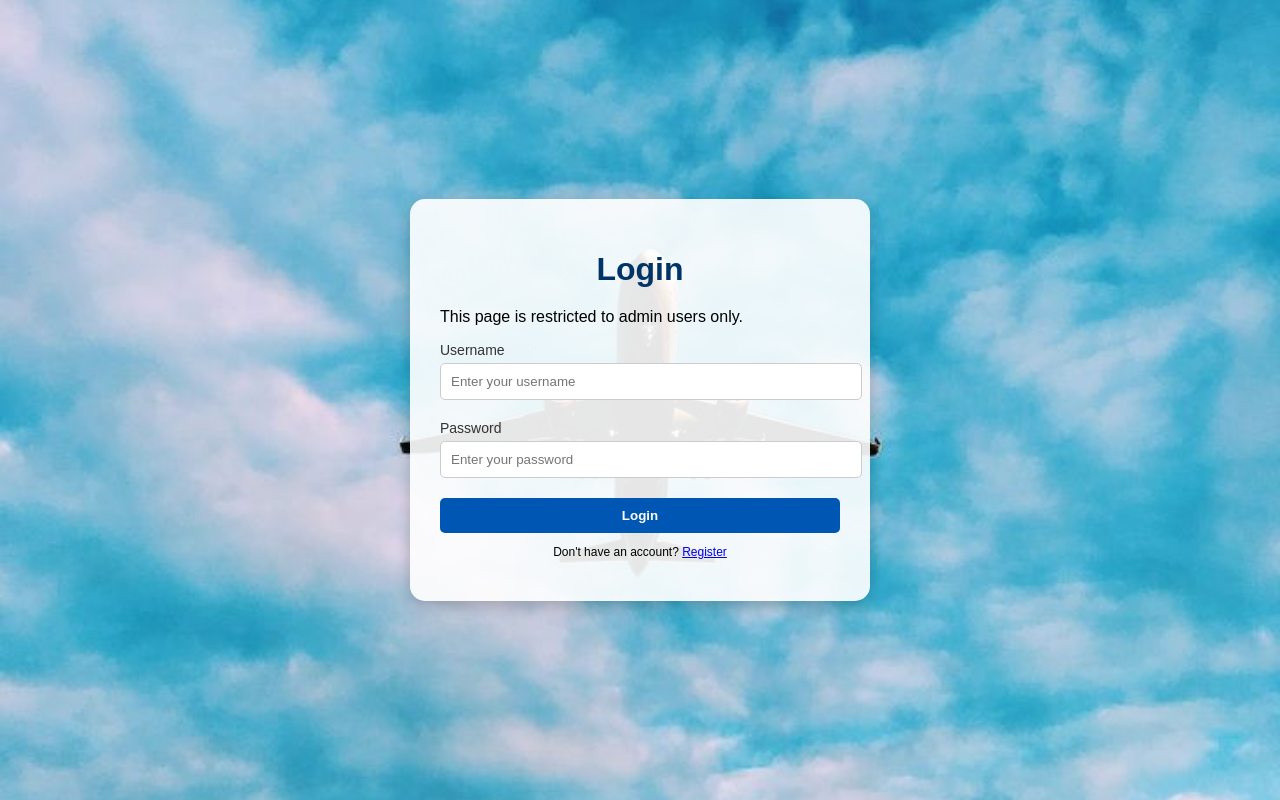
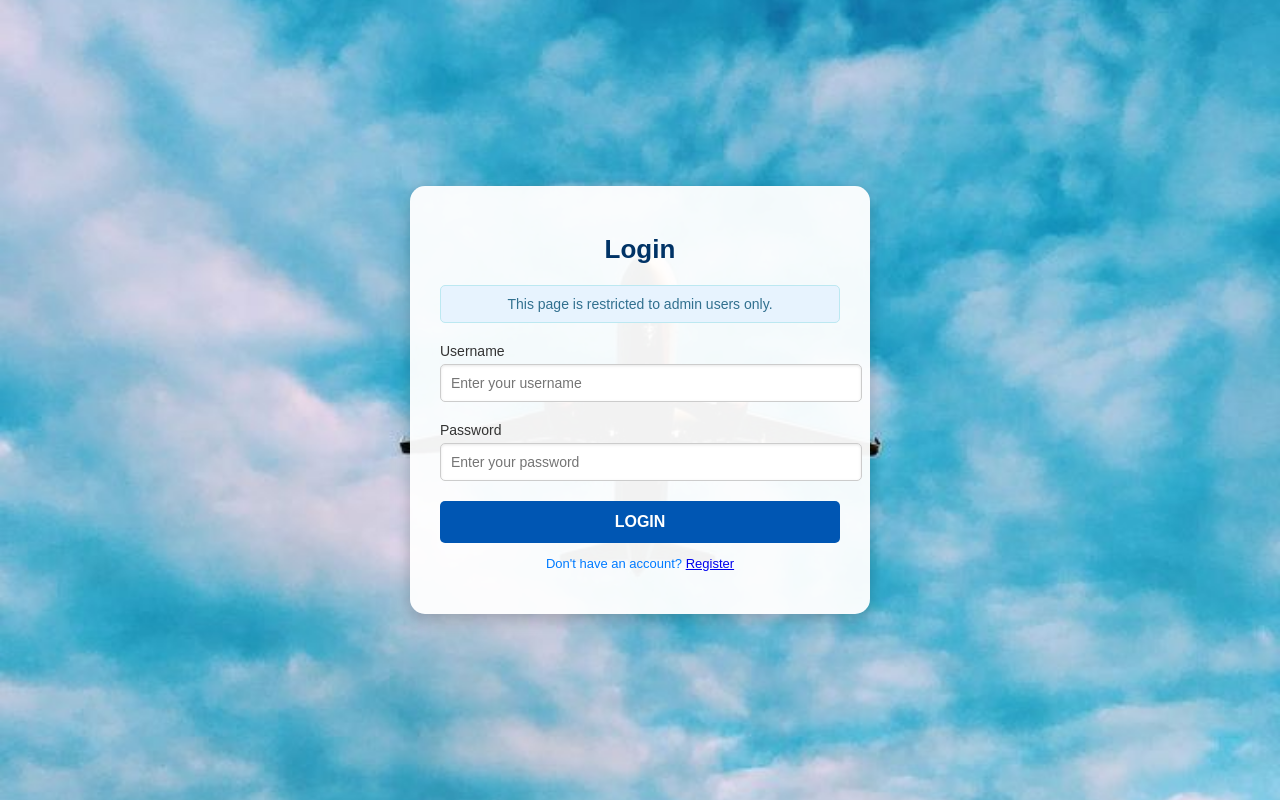
Before and after one commit to jonlipa/KosovoAirlines1, a PHP site: the page made by login.php in a window 1280 px wide. Run offline with PHP 8.4, Linux system fonts and the light colour scheme.

Commit message:
ndryshim ne login.css

```diff
--- a/css/login.css
+++ b/css/login.css
@@ -2,37 +2,42 @@ body {
     margin: 0;
     padding: 0;
     font-family: Arial, sans-serif;
-    background: url('../images/loginregister.jpg') no-repeat center center/cover; /* Updated background */
+    background: url('../images/loginregister.jpg') no-repeat center center/cover; /* Sfonda ekzistuese */
     display: flex;
     justify-content: center;
     align-items: center;
     height: 100vh;
+    color: #333; /* Ngjyrë neutrale për tekst */
 }
 
 .container {
-    background: rgba(255, 255, 255, 0.9);
+    background: rgba(255, 255, 255, 0.95); /* Transparencë e lehtë për sfondin */
     padding: 30px;
     border-radius: 15px;
     width: 100%;
     max-width: 400px;
-    box-shadow: 0px 5px 15px rgba(0, 0, 0, 0.2);
+    box-shadow: 0px 5px 15px rgba(0, 0, 0, 0.2); /* Hije e lehtë për estetikë */
+    text-align: center;
 }
 
 h1 {
     text-align: center;
-    color: #003366;
+    color: #003366; /* Ngjyrë blu e errët */
+    font-size: 26px;
+    font-weight: bold;
     margin-bottom: 20px;
 }
 
 .input-group {
     margin-bottom: 20px;
+    text-align: left;
 }
 
 label {
     font-size: 14px;
     margin-bottom: 5px;
     display: block;
-    color: #333;
+    color: #333; /* Ngjyrë neutrale për tekst */
 }
 
 input {
@@ -40,38 +45,100 @@ input {
     padding: 10px;
     border: 1px solid #ccc;
     border-radius: 5px;
+    box-shadow: inset 0 1px 3px rgba(0, 0, 0, 0.1); /* Efekt i lehtë për brendësinë */
+    font-size: 14px;
+    outline: none;
+    transition: border-color 0.3s ease;
 }
 
-.options {
-    display: flex;
-    justify-content: space-between;
-    font-size: 12px;
-    margin-bottom: 20px;
+input:focus {
+    border-color: #0056b3; /* Ngjyrë blu gjatë fokusimit */
 }
 
 button {
     width: 100%;
     background-color: #0056b3;
     color: white;
-    padding: 10px;
+    padding: 12px;
     border: none;
     border-radius: 5px;
     cursor: pointer;
     font-weight: bold;
-    transition: background-color 0.3s ease;
+    font-size: 16px;
+    transition: background-color 0.3s ease, transform 0.2s ease;
+    text-transform: uppercase;
 }
 
 button:hover {
     background-color: #004494;
+    transform: scale(1.03); /* Efekt rritje e lehtë gjatë hover */
 }
 
 .error-message {
     color: red;
-    font-size: 12px;
+    font-size: 13px;
     text-align: center;
+    margin-bottom: 15px;
+}
+
+.info-message {
+    background-color: #e7f3fe; /* Ngjyra blu e lehtë */
+    color: #31708f; /* Tekst blu */
+    padding: 10px;
+    border: 1px solid #bce8f1;
+    border-radius: 5px;
+    margin-bottom: 20px;
+    text-align: center;
+    font-size: 14px;
 }
 
 .register-link {
     text-align: center;
-    font-size: 12px;
+    font-size: 13px;
+    color: #007bff;
+    text-decoration: none;
 }
+
+.register-link:hover {
+    text-decoration: underline;
+}
+
+/* Stilizimi për butonat në mesazhin e mirëseardhjes */
+.actions {
+    display: flex;
+    flex-direction: column;
+    gap: 15px; /* Hapësira mes butonave */
+    margin-top: 20px;
+    align-items: center; /* Qendro butonat */
+}
+
+.actions .btn {
+    display: inline-block;
+    padding: 12px 25px; /* Madhësia e butonave */
+    font-size: 16px;
+    font-weight: bold;
+    text-transform: uppercase; /* Tekst me shkronja të mëdha */
+    text-align: center;
+    color: white;
+    background-color: #007bff; /* Ngjyra blu për Explore */
+    border: none;
+    border-radius: 8px; /* Këndet e rrumbullakosura */
+    box-shadow: 0px 4px 6px rgba(0, 0, 0, 0.1); /* Hije për butonat */
+    cursor: pointer;
+    transition: all 0.3s ease;
+    text-decoration: none; /* Hiq vijën poshtë linkut */
+}
+
+.actions .btn:hover {
+    background-color: #0056b3; /* Ngjyrë blu më e errët gjatë hover */
+    transform: scale(1.05); /* Rritje e lehtë gjatë hover */
+    box-shadow: 0px 6px 10px rgba(0, 0, 0, 0.2); /* Hije më e theksuar */
+}
+
+.actions .btn.logout {
+    background-color: #e74c3c; /* Ngjyra e kuqe për Logout */
+}
+
+.actions .btn.logout:hover {
+    background-color: #c0392b; /* Ngjyrë e kuqe më e errët gjatë hover */
+}
```
